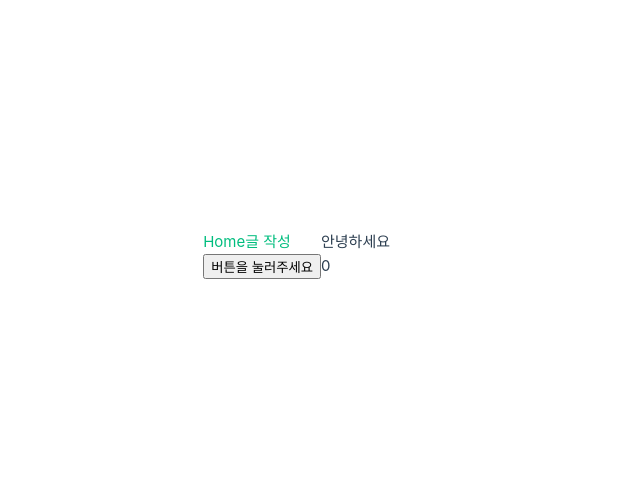
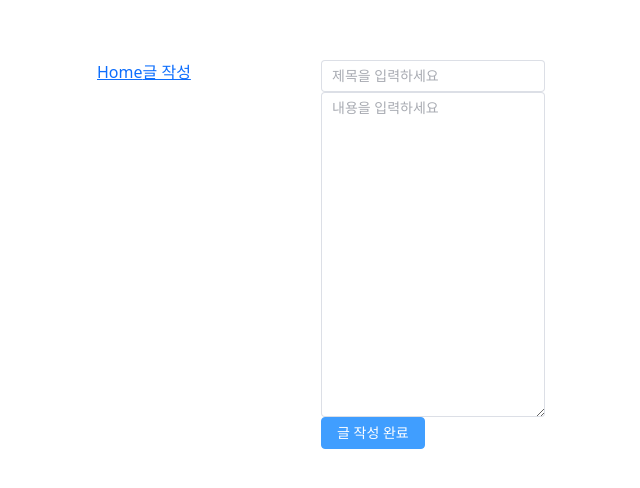
Before and after one commit to goodbyeyo/blog, a Vue app in the folder front/: page /write in a window 1280 px wide. Shown: the part 146-634 px from the top of the page, without its empty margins (319-959 px from the left). Built offline with nearby package versions, Linux system fonts and the light colour scheme.

Commit message:
element plus css ui 적용

```diff
--- a/front/package.json
+++ b/front/package.json
@@ -16,6 +16,8 @@
     "format": "prettier --write src/"
   },
   "dependencies": {
+    "bootstrap": "^5.3.0-alpha2",
+    "element-plus": "^2.3.1",
     "pinia": "^2.0.32",
     "vue": "^3.2.47",
     "vue-router": "^4.1.6"
--- a/front/src/main.ts
+++ b/front/src/main.ts
@@ -4,11 +4,16 @@ import { createPinia } from 'pinia'
 import App from './App.vue'
 import router from './router'
 
+import ElementPlus from 'element-plus'
+import 'element-plus/dist/index.css'
+
 import './assets/main.css'
+import 'bootstrap/dist/css/bootstrap.min.css'
 
 const app = createApp(App)
 
 app.use(createPinia())
 app.use(router)
+app.use(ElementPlus)
 
 app.mount('#app')
--- a/front/src/views/WriteView.vue
+++ b/front/src/views/WriteView.vue
@@ -5,9 +5,19 @@ const count = ref(0)
 </script>
 
 <template>
-  <p>안녕하세요</p> <button @click="count += 1">버튼을 눌러주세요</button>
-  <p>{{count}}</p>
+  <div>
+    <el-input placeholder="제목을 입력하세요" />
 
+    <div>
+      <div>
+        <el-input type="textarea" rows="15" placeholder="내용을 입력하세요" />
+      </div>
+
+      <div>
+        <el-button type="primary"> 글 작성 완료</el-button>
+      </div>
+    </div>
+  </div>
 </template>
 
 <style>
```
Also changed, not shown: 1 other file (tests, documents, lock files or other folders).
